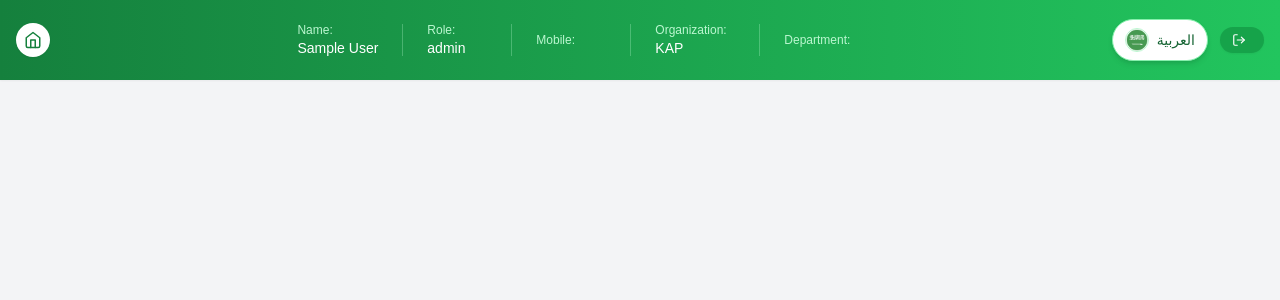
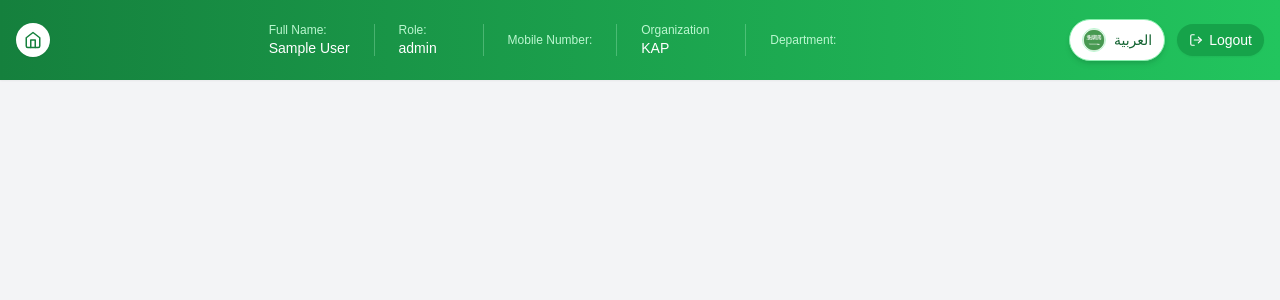
Before and after one commit to Wamiq319/KAP-VERSION-2, a React (Vite) app in the folder frontend/: page /admin-update in a window 1280 px wide. Shown: the top 300 px of the page. Built offline with nearby package versions, Linux system fonts and the light colour scheme; no server answers; sample sign-in values are in the browser's storage.

Commit message:
Admin Arabic Ui Fixed

```diff
--- a/frontend/src/components/Header.jsx
+++ b/frontend/src/components/Header.jsx
@@ -42,7 +42,7 @@ const Header = () => {
         <button
           onClick={handleHomeClick}
           className="p-2 rounded-full bg-white hover:bg-gray-100 transition-colors shadow-sm"
-          aria-label="Home"
+          aria-label={words["Home"] || "Home"}
         >
           <FiHome size={18} className="text-green-700" />
         </button>
@@ -56,7 +56,7 @@ const Header = () => {
                 <div className="flex flex-col items-center">
                   <img
                     src={user.organization.logo.url}
-                    alt="Company Logo"
+                    alt={words["Company Logo"] || "Company Logo"}
                     className="h-8 w-8 rounded-full object-cover border-2 border-white shadow-sm"
                   />
                 </div>
@@ -65,7 +65,9 @@ const Header = () => {
               {/* User Info Sections */}
               <div className="flex items-center gap-6">
                 <div className="flex flex-col items-start min-w-[60px]">
-                  <span className="text-xs text-green-200">Name:</span>
+                  <span className="text-xs text-green-200">
+                    {words["Full Name"] || "Name"}:
+                  </span>
                   <span className="text-sm font-medium whitespace-nowrap">
                     {user.name}
                   </span>
@@ -74,14 +76,18 @@ const Header = () => {
                 <div className="h-8 w-px bg-green-200/30"></div>
 
                 <div className="flex flex-col items-start min-w-[60px]">
-                  <span className="text-xs text-green-200">Role:</span>
+                  <span className="text-xs text-green-200">
+                    {words["Role"] || "Role"}:
+                  </span>
                   <span className="text-sm whitespace-nowrap">{user.role}</span>
                 </div>
 
                 <div className="h-8 w-px bg-green-200/30"></div>
 
                 <div className="flex flex-col items-start min-w-[70px]">
-                  <span className="text-xs text-green-200">Mobile:</span>
+                  <span className="text-xs text-green-200">
+                    {words["Mobile Number"] || "Mobile"}:
+                  </span>
                   <span className="text-sm whitespace-nowrap">
                     {user.mobile}
                   </span>
@@ -90,7 +96,9 @@ const Header = () => {
                 <div className="h-8 w-px bg-green-200/30"></div>
 
                 <div className="flex flex-col items-start min-w-[80px]">
-                  <span className="text-xs text-green-200">Organization:</span>
+                  <span className="text-xs text-green-200">
+                    {words["Organization"]}
+                  </span>
                   <span className="text-sm whitespace-nowrap">
                     {user.organization?.name || "KAP"}
                   </span>
@@ -99,7 +107,9 @@ const Header = () => {
                 <div className="h-8 w-px bg-green-200/30"></div>
 
                 <div className="flex flex-col items-start min-w-[80px]">
-                  <span className="text-xs text-green-200">Department:</span>
+                  <span className="text-xs text-green-200">
+                    {words["Department"] || "Department"}:
+                  </span>
                   <span className="text-sm whitespace-nowrap">
                     {user.department?.name || user.kapRole}
                   </span>
@@ -117,7 +127,9 @@ const Header = () => {
             className="flex items-center gap-1.5 bg-green-600 hover:bg-green-700 px-3 py-1.5 rounded-full text-sm transition-colors shadow-sm"
           >
             <FiLogOut size={14} />
-            <span className="hidden sm:inline">{words["Logout"]}</span>
+            <span className="hidden sm:inline">
+              {words["Logout"] || "Logout"}
+            </span>
           </button>
         </div>
       </div>
--- a/frontend/src/lang/ar.js
+++ b/frontend/src/lang/ar.js
@@ -16,7 +16,7 @@ export const ar = {
   Role: "الدور",
   "User Role": "دور المستخدم",
   "User Type": "نوع المستخدم",
-  Organization: "المنظمة",
+  Organization: "القطاع",
   Department: "القسم",
   Actions: "الإجراءات",
 
@@ -25,11 +25,11 @@ export const ar = {
   "All Types": "جميع الأنواع",
   "All Organizations": "جميع المنظمات",
   "All Departments": "جميع الأقسام",
-  "Organization Type": "نوع المنظمة",
+  "Organization Type": "نوع القطاع",
 
   // UserPage - User Types and Roles
   "KAP Employee": "موظف KAP",
-  "Organization Employee": "موظف المنظمة",
+  "Organization Employee": "موظف قطاع",
   "Government Employee": "موظف حكومي",
   "Company Employee": "موظف شركة",
   "GOV Manager": "مدير حكومي",
@@ -164,8 +164,8 @@ export const ar = {
   // ========================================
 
   "Admin Home Page": "الصفحة الرئيسية للمسؤول",
-  "Manage Organization": "إدارة المنظمة",
-  "Manage Department": "إدارة القسم",
+  "Manage Organization": "أضافة المدراء والقطاعات",
+  "Manage Department": "إدارة الأقسام",
   "Manage Users": "إدارة المستخدمين",
   "Company Logo": "شعار الشركة",
 
@@ -173,16 +173,16 @@ export const ar = {
   // ORGANIZATION PAGE SECTION
   // ========================================
 
-  "Add Organization": "إضافة منظمة",
+  "Add Organization": "إضافة قطاع",
   Logo: "الشعار",
   Name: "الاسم",
   Type: "النوع",
   "Admin Name": "اسم المسؤول",
-  "N/A": "غير متوفر",
   "No organizations selected": "لم يتم اختيار أي منظمات",
   Organizations: "المنظمات",
   "selected organizations?": "المنظمات المحددة؟",
   organizations: "منظمات",
+  "Organzation Name": "اسم القطاع",
 
   // ========================================
   // DEPARTMENT PAGE SECTION
@@ -194,7 +194,6 @@ export const ar = {
   "No departments selected": "لم يتم اختيار أي أقسام",
   "selected departments?": "الأقسام المحددة؟",
   departments: "أقسام",
-  "Organization Type": "نوع المنظمة",
 
   // ========================================
   // TICKET PAGE SECTION
@@ -221,6 +220,7 @@ export const ar = {
   "Transfer Request": "طلب نقل",
   "Transfer Requests": "طلبات النقل",
   "View Details": "عرض التفاصيل",
+  "Archived Tickets": "التذاكر المؤرشفة",
 
   // ========================================
   // VIEW TICKET PAGE SECTION
@@ -243,13 +243,13 @@ export const ar = {
 
   "Select Organization": "اختر المنظمة",
   "Enter department name": "أدخل اسم القسم",
-  "Filter by Organization Type": "تصفية حسب نوع المنظمة",
+  "Filter by Organization Type": "تصفية حسب نوع القطاع",
 
   // ========================================
   // ORGANIZATION FORM SECTION
   // ========================================
 
-  "Organization Name": "اسم المنظمة",
+  "Organization Name": "اسم القطاع",
   "Enter organization name": "أدخل اسم المنظمة",
   "Enter admin name": "أدخل اسم المسؤول",
   "Enter username": "أدخل اسم المستخدم",
@@ -330,7 +330,7 @@ export const ar = {
   "Created By": "أنشئ بواسطة",
   "Requestor Details": "تفاصيل مقدم الطلب",
   "Operator Details": "تفاصيل المشغل",
-  Organization: "المنظمة",
+  Organization: "القطاع",
   Department: "القسم",
   Description: "الوصف",
   "No description provided.": "لم يتم تقديم وصف.",
@@ -401,6 +401,12 @@ export const ar = {
   "Progress percentage must be between 20% and 100%":
     "يجب أن تكون نسبة التقدم بين 20% و 100%",
   "Development Data :: Ticket Input": "بيانات التطوير :: إدخال التذكرة",
+
+  // ========================================
+  // HEADER SECTION
+  // ========================================
+  Home: "الرئيسية",
+  Logout: "تسجيل الخروج",
 };
 
 export default ar;
--- a/frontend/src/lang/eng.js
+++ b/frontend/src/lang/eng.js
@@ -45,6 +45,8 @@ export const eng = {
   "Enter your password": "Enter your password",
   Login: "Login",
   "Forgot Password?": "Forgot Password?",
+  Home: "Home",
+  Logout: "Logout",
 
   // ========================================
   // USER PAGE SECTION
@@ -188,6 +190,7 @@ export const eng = {
   "Transfer Request": "Transfer Request",
   "Transfer Requests": "Transfer Requests",
   "View Details": "View Details",
+  "Archived Tickets": "Archived Tickets",
 
   // ========================================
   // VIEW TICKET PAGE SECTION
@@ -248,6 +251,7 @@ export const eng = {
   Organizations: "Organizations",
   "selected organizations?": "selected organizations?",
   organizations: "organizations",
+  "Organzation Name": "Organzation Name",
 
   // ========================================
   // DEPARTMENT PAGE SECTION
--- a/frontend/src/pages/Admin/OrgPage.jsx
+++ b/frontend/src/pages/Admin/OrgPage.jsx
@@ -61,7 +61,7 @@ const OrganizationPage = ({
   const tableHeader = [
     { key: "index", label: words["#"] },
     { key: "image", label: words["Logo"] },
-    { key: "name", label: words["Name"] },
+    { key: "name", label: words["Organzation Name"] },
     { key: "type", label: words["Type"] },
     { key: "adminName", label: words["Admin Name"] },
     { key: "username", label: words["Username"] },
```
